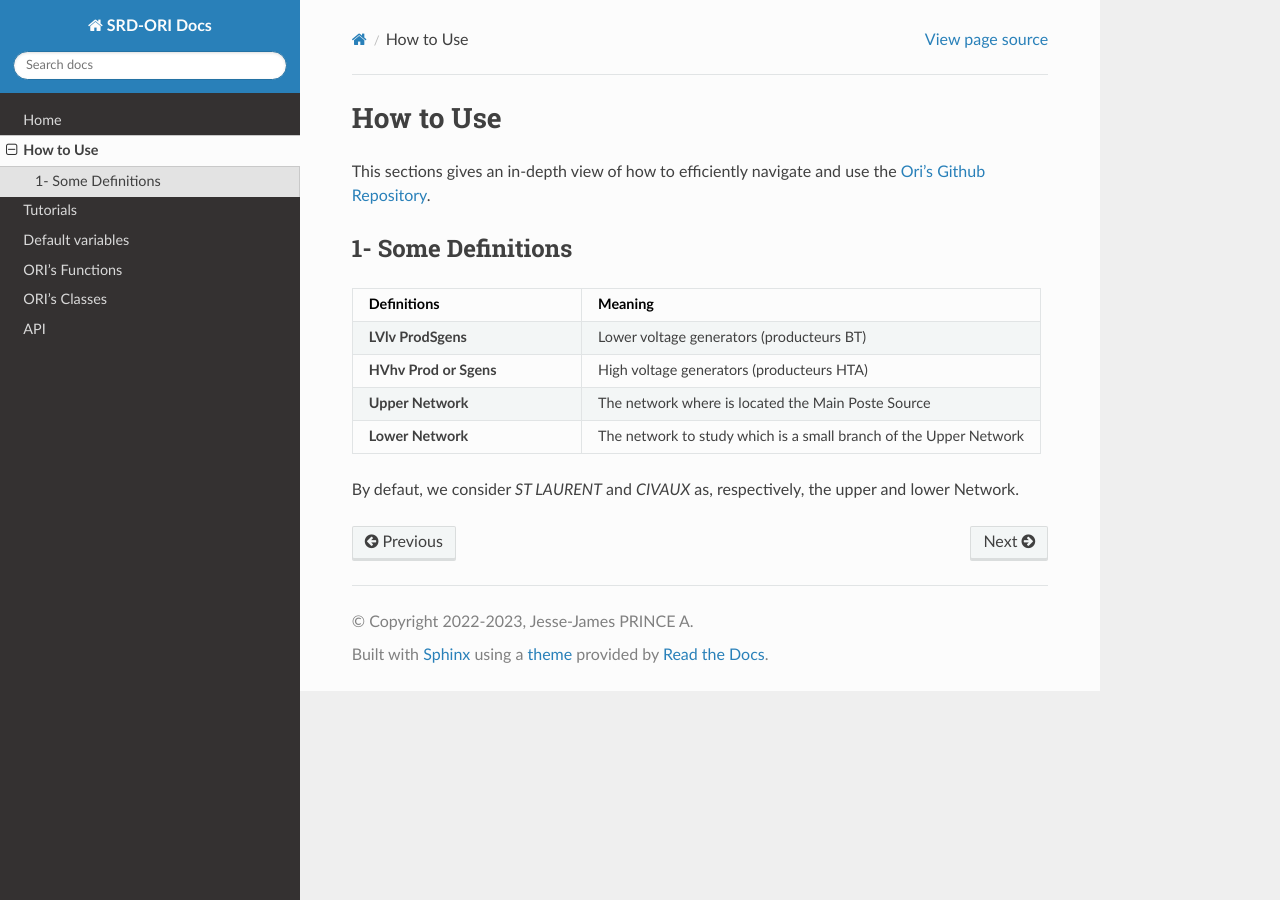
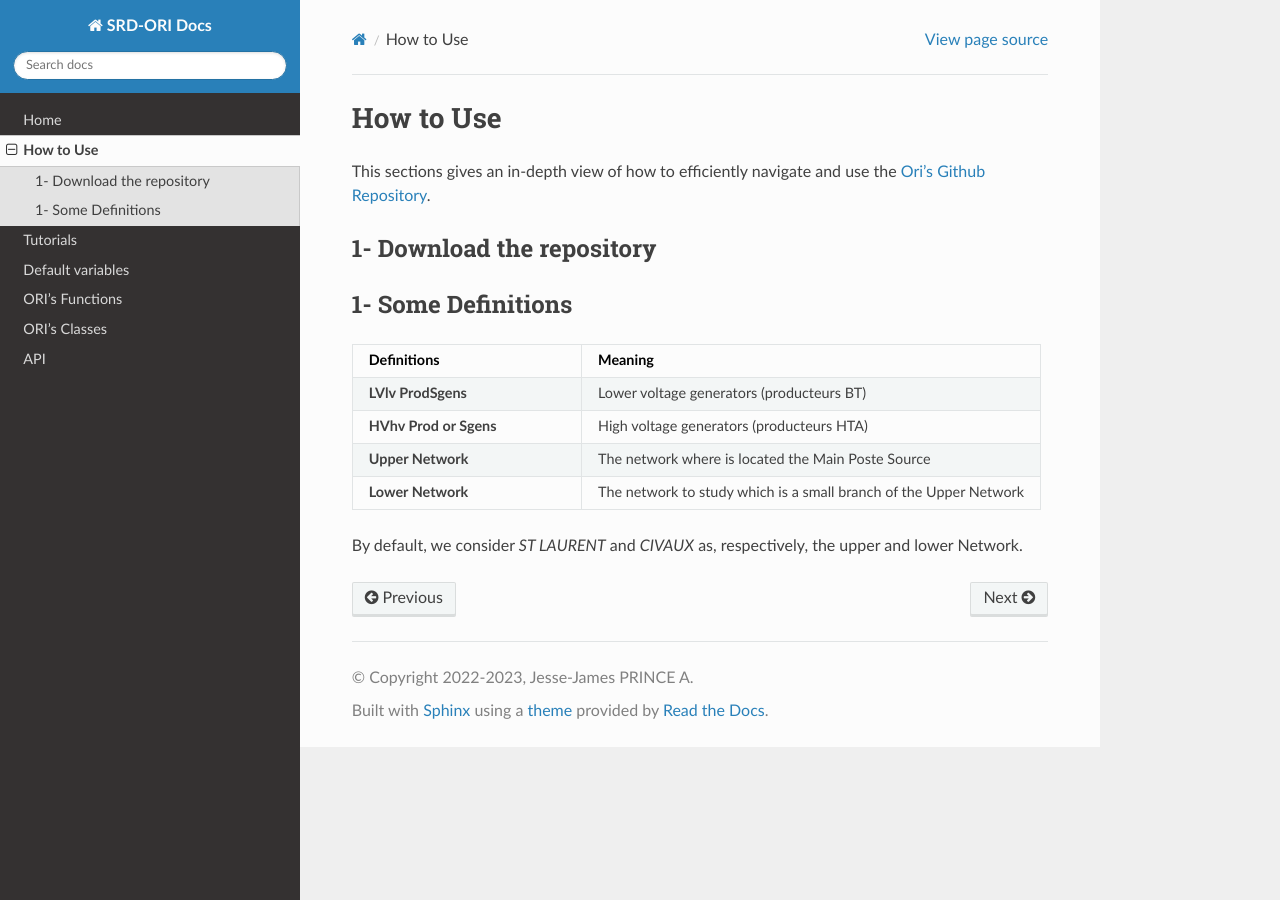
Before and after one commit to pajjaecat/ORI-SRD, a Sphinx documentation site: the page built from docs/howToUse.rst, in a window 1280 px wide. Built offline with Sphinx 7.4.7 and the Read the Docs theme 2.0.0, drawn with Linux system fonts in a browser that asks for light colours.

Commit message:
Update howToUse.rst

```diff
--- a/docs/howToUse.rst
+++ b/docs/howToUse.rst
@@ -5,6 +5,8 @@ How to Use
 This sections gives an in-depth view of how to efficiently navigate and use the `Ori's Github Repository <https://github.com/pajjaecat/ORI-SRD>`_.
 
 
+1- Download the repository
+--------------------------
 
 1- Some Definitions
 ------------------
@@ -24,4 +26,4 @@ This sections gives an in-depth view of how to efficiently navigate and use the
    * - **Lower Network**
      - The network to study which is a small branch of the Upper Network
 
-By defaut, we consider *ST LAURENT* and *CIVAUX* as, respectively, the upper and lower Network.
+By default, we consider *ST LAURENT* and *CIVAUX* as, respectively, the upper and lower Network.
```
